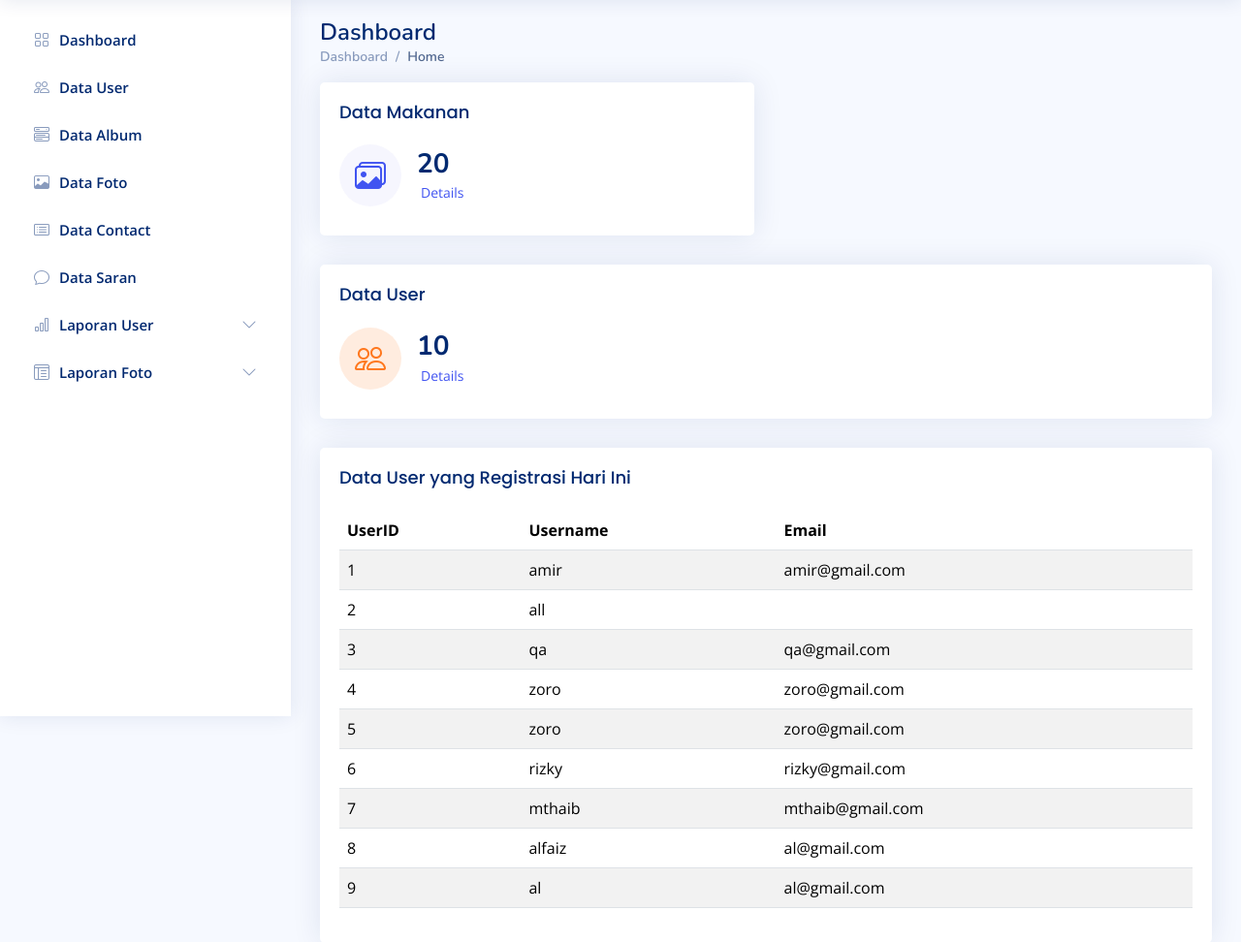
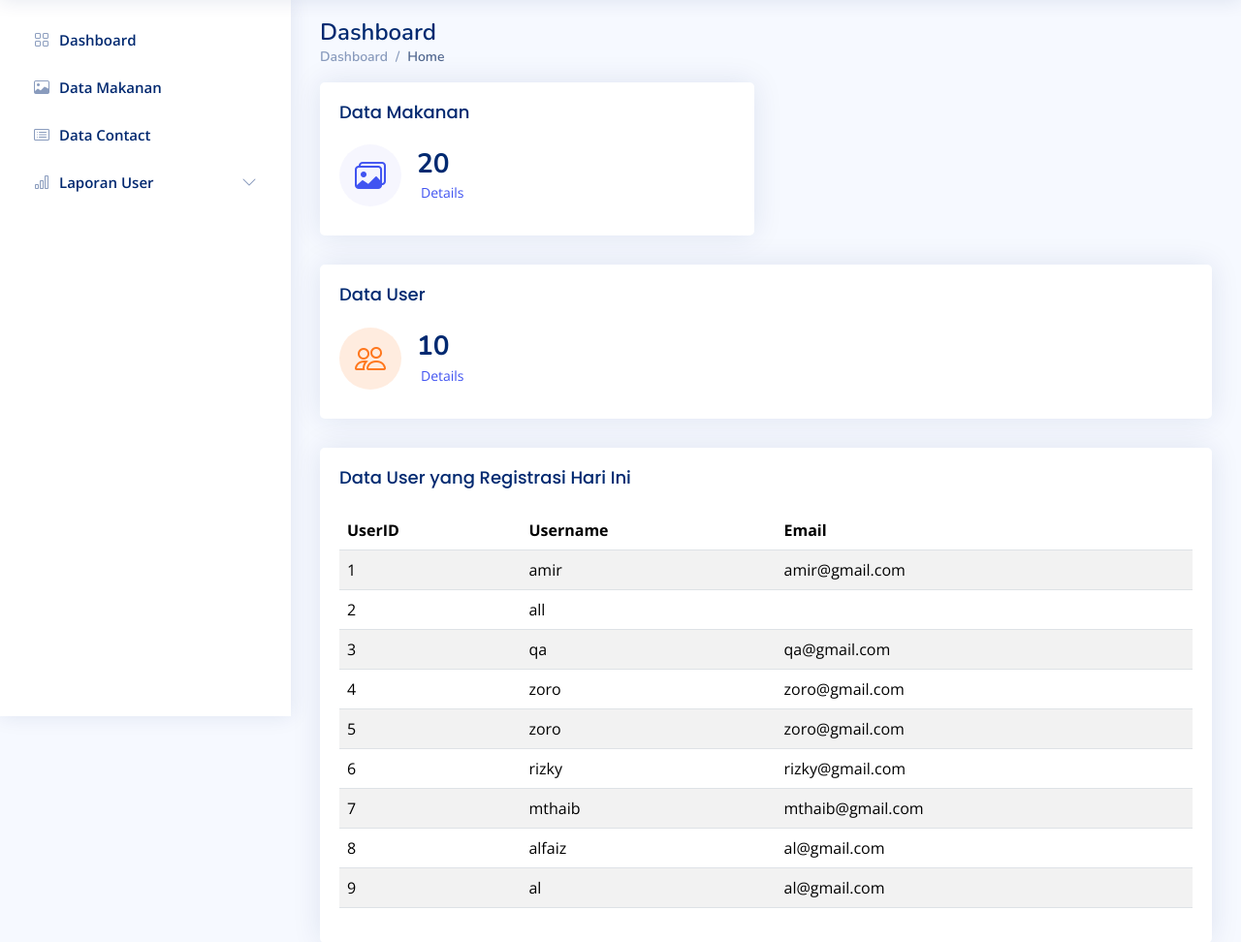
Before and after one commit to alfaizakbar/kfc, a PHP site: page / in a window 1280 px wide. Shown: the part 61-1033 px from the top of the page at 97% size. Run offline with PHP 8.4, Linux system fonts and the light colour scheme; the visitor is signed in with stand-in values (Sample User, id 1); data comes from the database, SQL or seed files in the repository.

Commit message:
hapus admin

```diff
--- a/admin/navbar.php
+++ b/admin/navbar.php
@@ -172,26 +172,16 @@
         <a class="nav-link collapsed" href="index.php">
           <i class="bi bi-grid"></i><span>Dashboard</span>
         </a>
-      <li class="nav-item">
-        <a class="nav-link collapsed" href="data_user.php">
-          <i class="bi bi-people"></i><span>Data User</span>
-        </a>
-      <li class="nav-item">
-        <a class="nav-link collapsed" href="data_album.php">
-          <i class="bi bi-menu-button-wide"></i><span>Data Album</span>
-        </a>
+
       <li class="nav-item">
         <a class="nav-link collapsed" href="data_foto.php">
-          <i class="bi bi-image"></i><span>Data Foto</span>
+          <i class="bi bi-image"></i><span>Data Makanan</span>
         </a>
       <li class="nav-item">
         <a class="nav-link collapsed" href="data_contact.php">
           <i class="bi bi-card-list"></i><span>Data Contact</span>
         </a>
-      <li class="nav-item">
-        <a class="nav-link collapsed" href="data_saran.php">
-          <i class="bi bi-chat"></i><span>Data Saran</span>
-        </a>
+
 
         <li class="nav-item">
         <a class="nav-link collapsed" data-bs-target="#charts-nav" data-bs-toggle="collapse" href="#">
@@ -215,29 +205,7 @@
           </li>
         </ul>
       </li><!-- End Charts Nav -->
-      <li class="nav-item">
-        <a class="nav-link collapsed" data-bs-target="#tables-nav" data-bs-toggle="collapse" href="#">
-          <i class="bi bi-layout-text-window-reverse"></i><span>Laporan Foto</span><i class="bi bi-chevron-down ms-auto"></i>
-        </a>
-        <ul id="tables-nav" class="nav-content collapse " data-bs-parent="#sidebar-nav">
-          <li>
-            <a href="data_foto_harian.php">
-              <i class="bi bi-circle"></i><span>Harian</span>
-            </a>
-          </li>
-          <li>
-            <a href="data_foto_bulanan.php">
-              <i class="bi bi-circle"></i><span>Bulanan</span>
-            </a>
-          </li>
-          <li>
-            <a href="data_foto_tahunan.php">
-              <i class="bi bi-circle"></i><span>Tahunan</span>
-            </a>
-          </li>
 
-        </ul>
-      </li><!-- End Tables Nav -->
 
 
 
```
